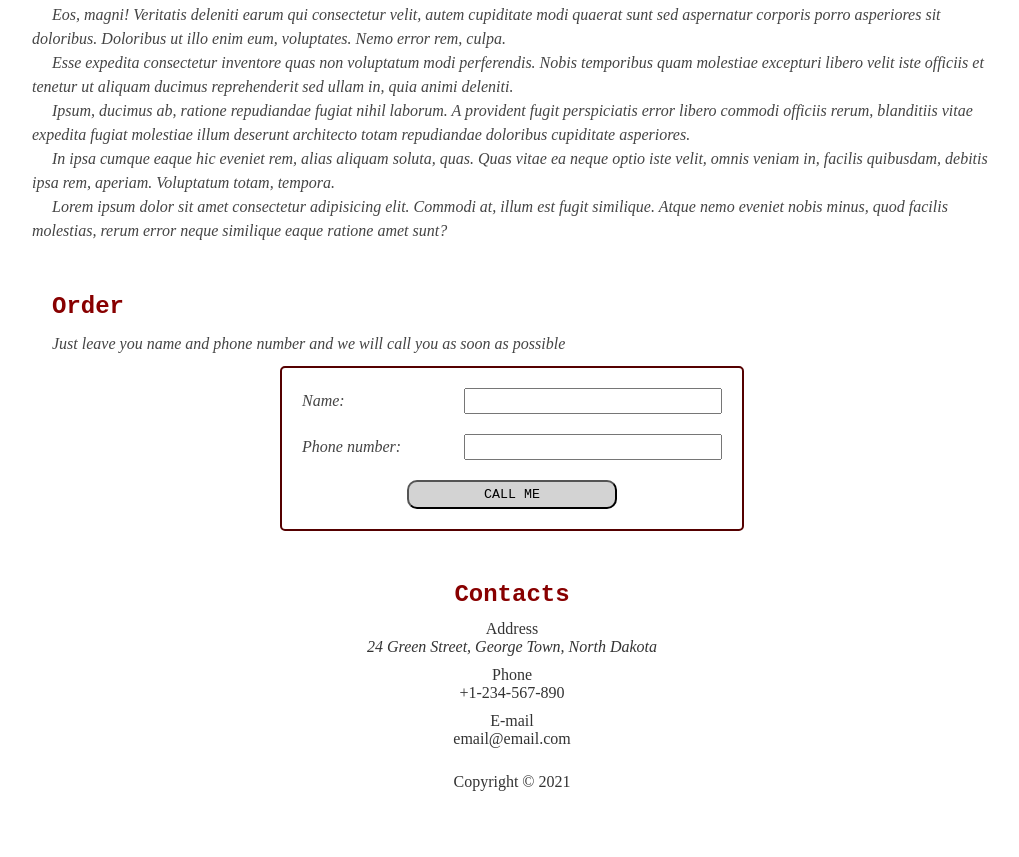
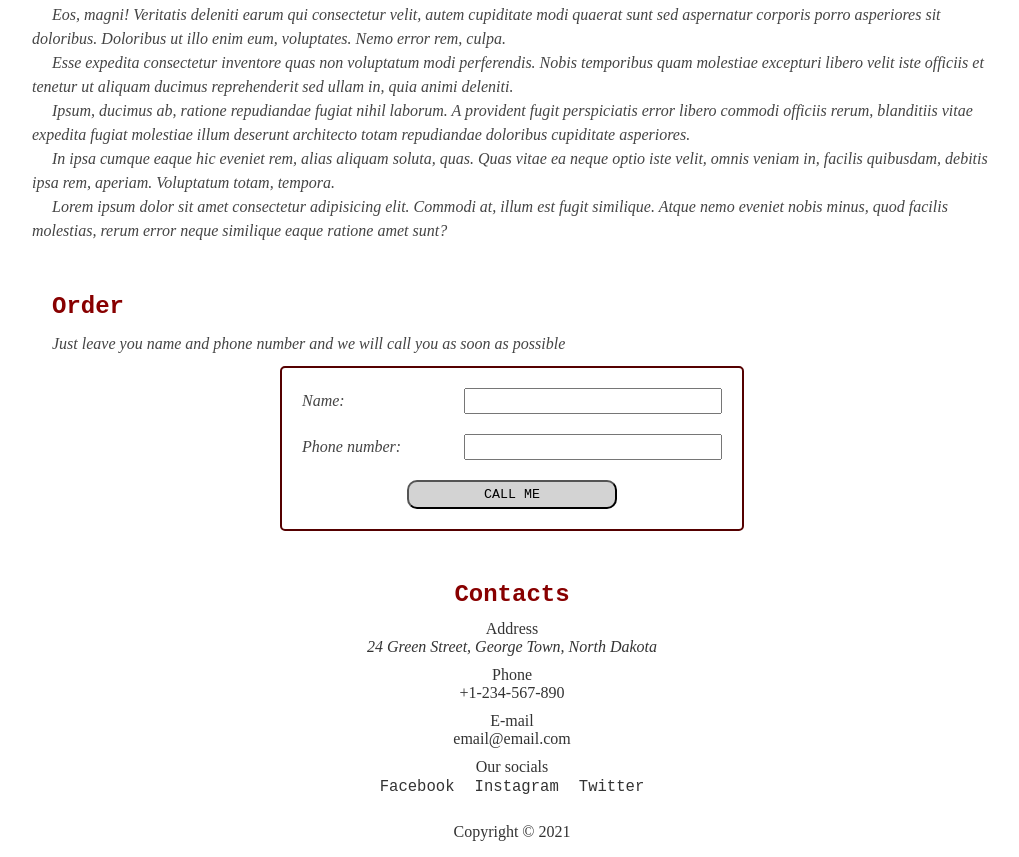
Before and after one commit to nadProg/test-repository, a plain HTML site: page index.html in a window 1280 px wide. Shown: the part 496-1353 px from the top of the page, without its empty margins (128-1147 px from the left). Before the commit the page ends 1303 px from the top, so only its background shows below. Drawn offline with Linux system fonts and the light colour scheme.

Commit message:
Release v.0.2.0.
- Add contacts block

```diff
--- a/css/footer.css
+++ b/css/footer.css
@@ -12,7 +12,10 @@
   color: #800;
 }
 
-
 .footer__contacts {
   margin: 0 auto;
 }
+
+.footer__socials {
+  margin: 0;
+}
--- a/css/main.css
+++ b/css/main.css
@@ -12,3 +12,4 @@
 
 @import 'footer.css';
 @import 'contacts.css';
+@import 'socials.css';
--- /dev/null
+++ b/css/socials.css
@@ -0,0 +1,26 @@
+.socials {
+  font-family: monospace;
+  font-size: 1.2em;
+
+  display: flex;
+
+  padding: 0;
+
+  list-style: none;
+
+  justify-content: center;
+}
+
+.socials__item {
+  margin: 0;
+}
+
+.socials__item:not(:last-of-type) {
+  margin-right: 10px;
+}
+
+.socials__link {
+  display: block;
+
+  padding: 2px 5px;
+}
--- a/index.html
+++ b/index.html
@@ -81,6 +81,20 @@
           <dd><a class="link" href="tel:+1234567890">+1-234-567-890</a></dd>
           <dt>E-mail</dt>
           <dd><a class="link" href="email:email@email.com">email@email.com</a></dd>
+          <dt>Our socials</dt>
+          <dd>
+            <ul class="footer__socials socials">
+              <li class="socials__item">
+                <a class="socials__link link" href="#">Facebook</a>
+              </li>
+              <li class="socials__item">
+                <a class="socials__link link" href="#">Instagram</a>
+              </li>
+              <li class="socials__item">
+                <a class="socials__link link" href="#">Twitter</a>
+              </li>
+            </ul>
+          </dd>
         </dl>
       </div>
       <div class="footer__bottom">
```
